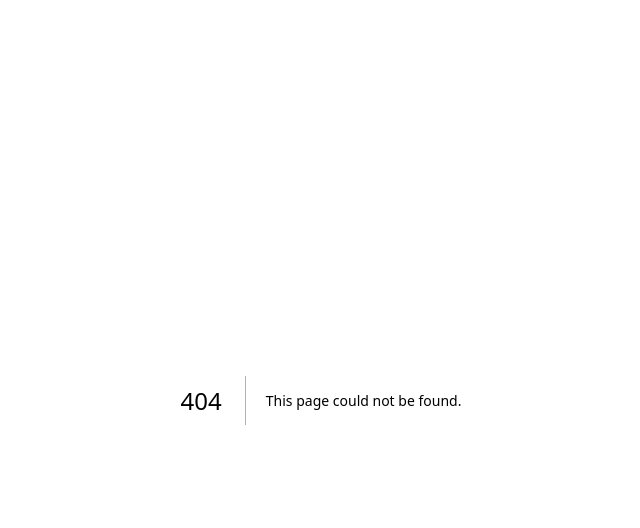
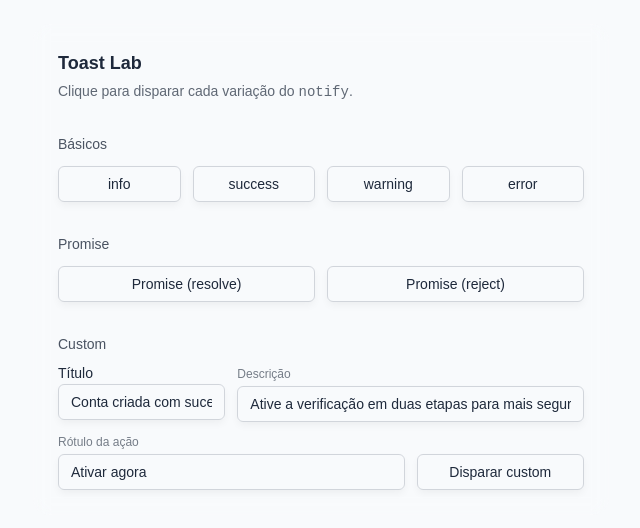
Before and after one commit to FelipeDuan/ghast-refactor-front, a Next.js app: page /dashboard in a window 1280 px wide. Before the commit this address had no page. Shown: the top 528 px of the page, without its empty margins (319-959 px from the left). Built offline with nearby package versions, Linux system fonts and the light colour scheme.

Commit message:
feat: add notify components

```diff
--- a/src/app/(auth)/(login)/_components/social-login.tsx
+++ b/src/app/(auth)/(login)/_components/social-login.tsx
@@ -1,17 +1,29 @@
 'use client';
 
-import { toast } from 'sonner';
 import { AppleSvg } from '@/components/svg/apple';
 import { GoogleSvg } from '@/components/svg/google-svg';
 import { Button } from '@/components/ui/button';
+import { notify } from '@/lib/notify';
 
 export function SocialLogin() {
-  function handleClickAppleLogin() {
-    toast('Realizando login com Apple');
+  async function handleClickAppleLogin() {
+    const req = new Promise(resolve => setTimeout(resolve, 1200));
+
+    notify.promise(req, {
+      loading: 'Conectando com a Apple…',
+      success: 'Pronto! Login com Apple concluído.',
+      error: 'Não foi possível entrar com Apple.',
+    });
   }
 
   function handleClickGoogleLogin() {
-    toast('Realizando login com Google');
+    const req = new Promise(resolve => setTimeout(resolve, 1200));
+
+    notify.promise(req, {
+      loading: 'Conectando com o Google…',
+      success: 'Pronto! Login com Google concluído.',
+      error: 'Não foi possível entrar com Google.',
+    });
   }
 
   return (
--- /dev/null
+++ b/src/app/(system)/dashboard/page.tsx
@@ -0,0 +1,186 @@
+// src/components/dev/ToastLab.tsx
+'use client';
+
+import { useState } from 'react';
+import { Button } from '@/components/ui/button';
+import { Input } from '@/components/ui/input';
+import { Label } from '@/components/ui/label';
+import { notify } from '@/lib/notify';
+
+export default function ToastLab() {
+  return (
+    <div className="mx-auto mt-6 w-full max-w-xl space-y-8 rounded-2xl border border-white/10 bg-white/5 p-6 backdrop-blur">
+      <Header />
+      <BasicToasts />
+      <PromiseToasts />
+      <CustomToastDemo />
+    </div>
+  );
+}
+
+function Header() {
+  return (
+    <div className="space-y-1">
+      <h2 className="text-lg font-semibold">Toast Lab</h2>
+      <p className="text-foreground/70 text-sm">
+        Clique para disparar cada variação do <code>notify</code>.
+      </p>
+    </div>
+  );
+}
+
+function BasicToasts() {
+  return (
+    <section className="space-y-3">
+      <h3 className="text-foreground/80 text-sm font-medium">Básicos</h3>
+      <div className="grid grid-cols-2 gap-3 sm:grid-cols-4">
+        <Button
+          variant="outline"
+          onClick={() =>
+            notify.info({
+              title: 'Tudo certo',
+              description: 'Mensagem informativa padrão.',
+            })
+          }
+        >
+          info
+        </Button>
+
+        <Button
+          variant="outline"
+          onClick={() =>
+            notify.success({
+              title: 'Ação concluída',
+              description: 'Seu login foi realizado.',
+            })
+          }
+        >
+          success
+        </Button>
+
+        <Button
+          variant="outline"
+          onClick={() =>
+            notify.warning({
+              title: 'Atenção',
+              description: 'Algo pode precisar da sua ação.',
+            })
+          }
+        >
+          warning
+        </Button>
+
+        <Button
+          variant="outline"
+          onClick={() =>
+            notify.error({
+              title: 'Erro',
+              description: 'Não foi possível concluir a ação.',
+            })
+          }
+        >
+          error
+        </Button>
+      </div>
+    </section>
+  );
+}
+
+function PromiseToasts() {
+  async function resolveAfter(ms: number) {
+    await new Promise(r => setTimeout(r, ms));
+    return { ok: true };
+  }
+  async function rejectAfter(ms: number) {
+    await new Promise(r => setTimeout(r, ms));
+    throw new Error('Falhou no servidor');
+  }
+
+  return (
+    <section className="space-y-3">
+      <h3 className="text-foreground/80 text-sm font-medium">Promise</h3>
+      <div className="grid grid-cols-1 gap-3 sm:grid-cols-2">
+        <Button
+          variant="outline"
+          onClick={() =>
+            notify.promise(resolveAfter(1200), {
+              loading: 'Processando…',
+              success: 'Concluído com sucesso!',
+              error: 'Ops! Algo deu errado.',
+            })
+          }
+        >
+          Promise (resolve)
+        </Button>
+
+        <Button
+          variant="outline"
+          onClick={() =>
+            notify.promise(rejectAfter(1200), {
+              loading: 'Enviando dados…',
+              success: 'Tudo certo!',
+              error: 'Falha ao enviar dados.',
+            })
+          }
+        >
+          Promise (reject)
+        </Button>
+      </div>
+    </section>
+  );
+}
+
+function CustomToastDemo() {
+  const [title, setTitle] = useState('Conta criada com sucesso');
+  const [description, setDescription] = useState(
+    'Ative a verificação em duas etapas para mais segurança.'
+  );
+  const [actionLabel, setActionLabel] = useState('Ativar agora');
+
+  return (
+    <section className="space-y-3">
+      <h3 className="text-foreground/80 text-sm font-medium">Custom</h3>
+
+      <div className="grid grid-cols-1 gap-3 sm:grid-cols-3">
+        <div className="space-y-1">
+          <Label>Título</Label>
+          <Input value={title} onChange={e => setTitle(e.target.value)} />
+        </div>
+
+        <div className="space-y-1 sm:col-span-2">
+          <Label className="text-foreground/60 text-xs">Descrição</Label>
+          <Input
+            value={description}
+            onChange={e => setDescription(e.target.value)}
+          />
+        </div>
+
+        <div className="space-y-1 sm:col-span-2">
+          <Label className="text-foreground/60 text-xs">Rótulo da ação</Label>
+          <Input
+            value={actionLabel}
+            onChange={e => setActionLabel(e.target.value)}
+            placeholder="(opcional)"
+          />
+        </div>
+
+        <div className="flex items-end">
+          <Button
+            variant="outline"
+            className="w-full"
+            onClick={() =>
+              notify.custom({
+                title,
+                description,
+                actionLabel: actionLabel || undefined,
+                onAction: () => alert('CTA clicado'),
+              })
+            }
+          >
+            Disparar custom
+          </Button>
+        </div>
+      </div>
+    </section>
+  );
+}
--- a/src/app/layout.tsx
+++ b/src/app/layout.tsx
@@ -22,7 +22,7 @@ export default function RootLayout({
   return (
     <html lang="pt-BR" className={`${figtree.variable}`}>
       <body>
-        <Toaster />
+        <Toaster position="top-center" richColors />
         {children}
       </body>
     </html>
--- /dev/null
+++ b/src/lib/notify.tsx
@@ -0,0 +1,91 @@
+import { CircleAlert, Info } from 'lucide-react';
+import { toast } from 'sonner';
+import { Button } from '@/components/ui/button';
+
+type Base = { title?: string; description?: string };
+
+export const notify = {
+  info: (o: Base) => {
+    toast.info(o.title ?? 'Tudo certo', {
+      description: o.description,
+      icon: <Info className="size-5" />,
+    });
+  },
+
+  success: (o: Base) => {
+    toast.success(o.title ?? 'Ação concluída', {
+      description: o.description,
+      // icon: <CheckCircle2 className="size-5" />,
+    });
+  },
+
+  warning: (o: Base) => {
+    toast.warning(o.title ?? 'Atenção', {
+      description: o.description,
+      icon: <CircleAlert className="size-5" />,
+    });
+  },
+
+  error: (o: Base) => {
+    toast.error(o.title ?? 'Algo deu errado', {
+      description: o.description,
+      // icon: <XCircle className="size-5" />,
+    });
+  },
+
+  promise<T>(
+    p: Promise<T>,
+    msgs: { loading: string; success: string; error: string }
+  ) {
+    return toast.promise(p, {
+      loading: msgs.loading,
+      success: msgs.success,
+      error: msgs.error,
+    });
+  },
+
+  custom(opts: {
+    title: string;
+    description?: string;
+    actionLabel?: string;
+    onAction?: () => void;
+  }) {
+    return toast.custom(t => (
+      <div className="from-background/95 to-background/90 w-[340px] rounded-lg border border-white/10 bg-gradient-to-br p-4 shadow-[0_8px_24px_rgba(0,0,0,0.25)] backdrop-blur-md">
+        <div className="flex items-start gap-3">
+          {/* ícone */}
+          <div className="bg-primary/10 flex h-8 w-8 shrink-0 items-center justify-center rounded-full">
+            <Info className="text-primary size-4" />
+          </div>
+
+          {/* conteúdo */}
+          <div className="flex-1">
+            <h4 className="text-foreground text-sm font-semibold tracking-tight">
+              {opts.title}
+            </h4>
+            {opts.description && (
+              <p className="text-muted-foreground mt-1 text-xs leading-snug">
+                {opts.description}
+              </p>
+            )}
+
+            {/* ação opcional */}
+            {opts.actionLabel && (
+              <Button
+                variant={'link'}
+                type="button"
+                onClick={() => {
+                  opts.onAction?.();
+                  toast.dismiss(t);
+                }}
+                className="px-0 text-xs"
+              >
+                {opts.actionLabel}
+              </Button>
+            )}
+          </div>
+        </div>
+      </div>
+    ));
+  },
+};
```
